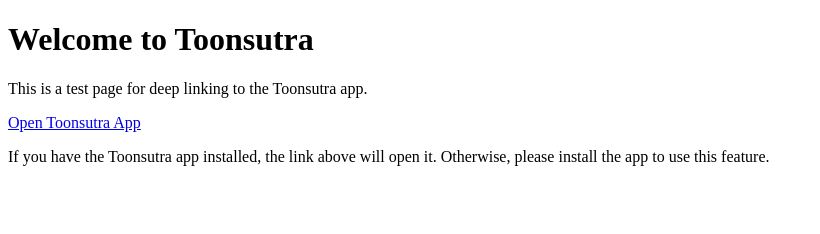
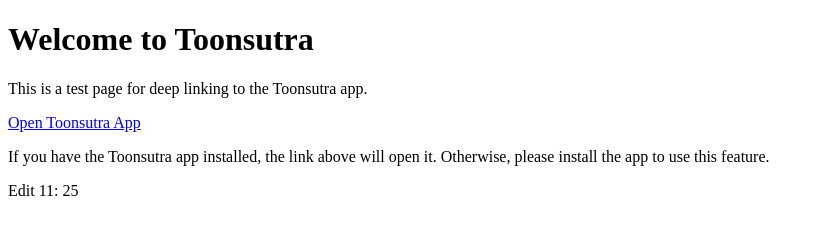
Before and after one commit to faizan-winjit/faizan-winjit.github.io, a plain HTML site: page index.html in a window 1280 px wide. Shown: the whole page, without its empty margins (0-820 px from the left). Drawn offline with Linux system fonts and the light colour scheme.

Commit message:
Update index.html

```diff
--- a/index.html
+++ b/index.html
@@ -17,5 +17,6 @@
 
     <!-- Fallback message for users without the app -->
     <p>If you have the Toonsutra app installed, the link above will open it. Otherwise, please install the app to use this feature.</p>
+    <p> Edit 11: 25</p>
 </body>
 </html>
```
